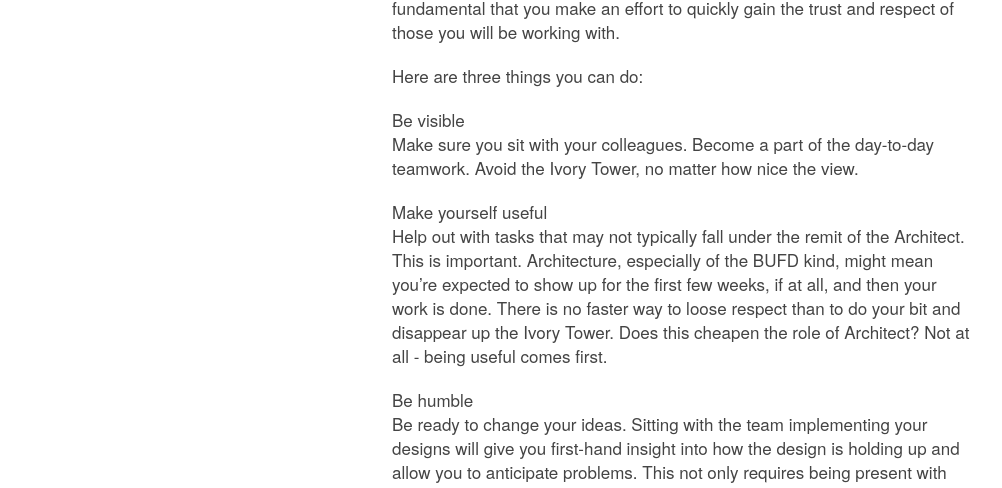
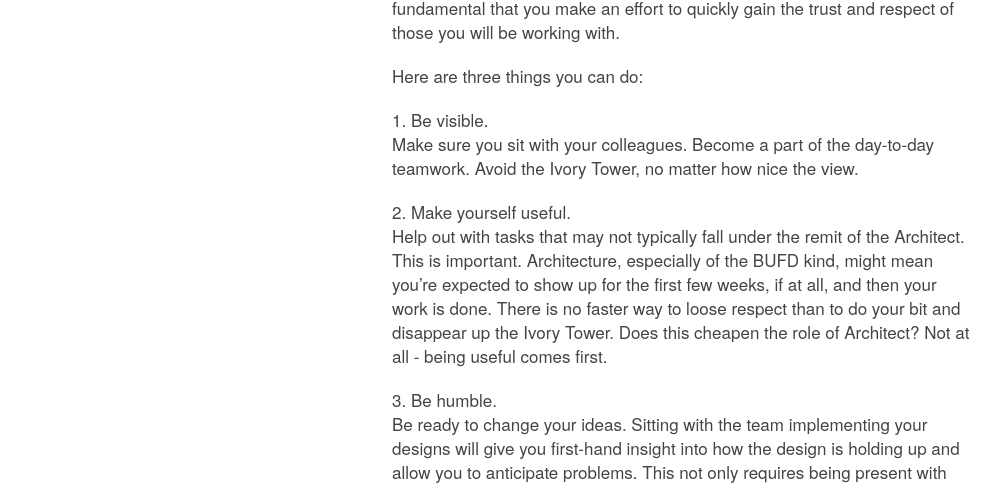
Before and after one commit to niclic/niclic.github.com, a Jekyll site: the page built from _posts/2012-06-11-when-i-grow-up-i-want-to-be-an-architecture-astronaut.html, in a window 1280 px wide. Shown: the part 1086-1574 px from the top of the page, without its empty margins (138-1140 px from the left). Built offline with Jekyll 4.4.1, drawn with Linux system fonts in a browser that asks for light colours; comment, search, counter and statistics services are not loaded.

Commit message:
Rollback style changes.

```diff
--- a/_posts/2012-06-11-when-i-grow-up-i-want-to-be-an-architecture-astronaut.html
+++ b/_posts/2012-06-11-when-i-grow-up-i-want-to-be-an-architecture-astronaut.html
@@ -26,13 +26,13 @@ year: 2012
 
 <p>Here are three things you can do:</p>
 
-<p><b>Be visible</b><br>
+<p>1. Be visible.<br>
 Make sure you sit with your colleagues. Become a part of the day-to-day teamwork. Avoid the Ivory Tower, no matter how nice the view.</p>
 
-<p><b>Make yourself useful</b><br>
+<p>2. Make yourself useful.<br>
 Help out with tasks that may not typically fall under the remit of the Architect. This is important. Architecture, especially of the BUFD kind, might mean you’re expected to show up for the first few weeks, if at all, and then your work is done. There is no faster way to loose respect than to do your bit and disappear up the Ivory Tower. Does this cheapen the role of Architect? Not at all - being useful comes first.</p>
 
-<p><b>Be humble</b><br>
+<p>3. Be humble.<br>
 Be ready to change your ideas. Sitting with the team implementing your designs will give you first-hand insight into how the design is holding up and allow you to anticipate problems. This not only requires being present with the team but also the strength to accept mistakes and change direction.</p>
 
 <p>In the post-Agile world, the idea of the Software Architect as a separate entity seems somewhat ludicrous. Design and modeling ability are essential skills and critical to the success of most software projects, but most Team Leaders or Senior Software Developers already perform this role in some capacity. However, it seems to be a natural progression for many Software Developers, especially with others eager to take on more responsibility behind them. And really, there shouldn’t be anything wrong with wanting to focus on the complex design decisions that are essential for many large projects. Just make sure to stay visible, useful, and humble.</p>
```
